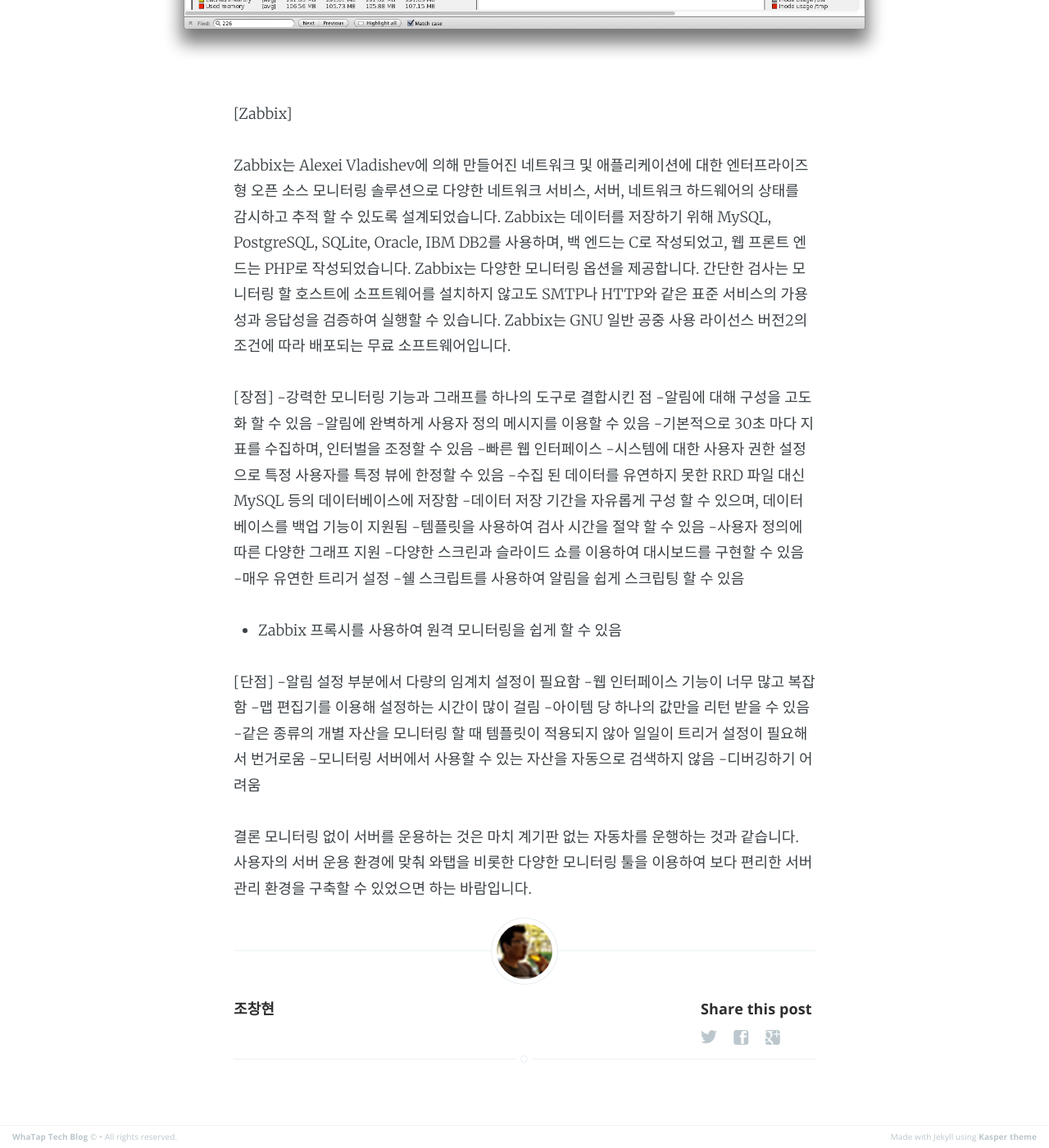
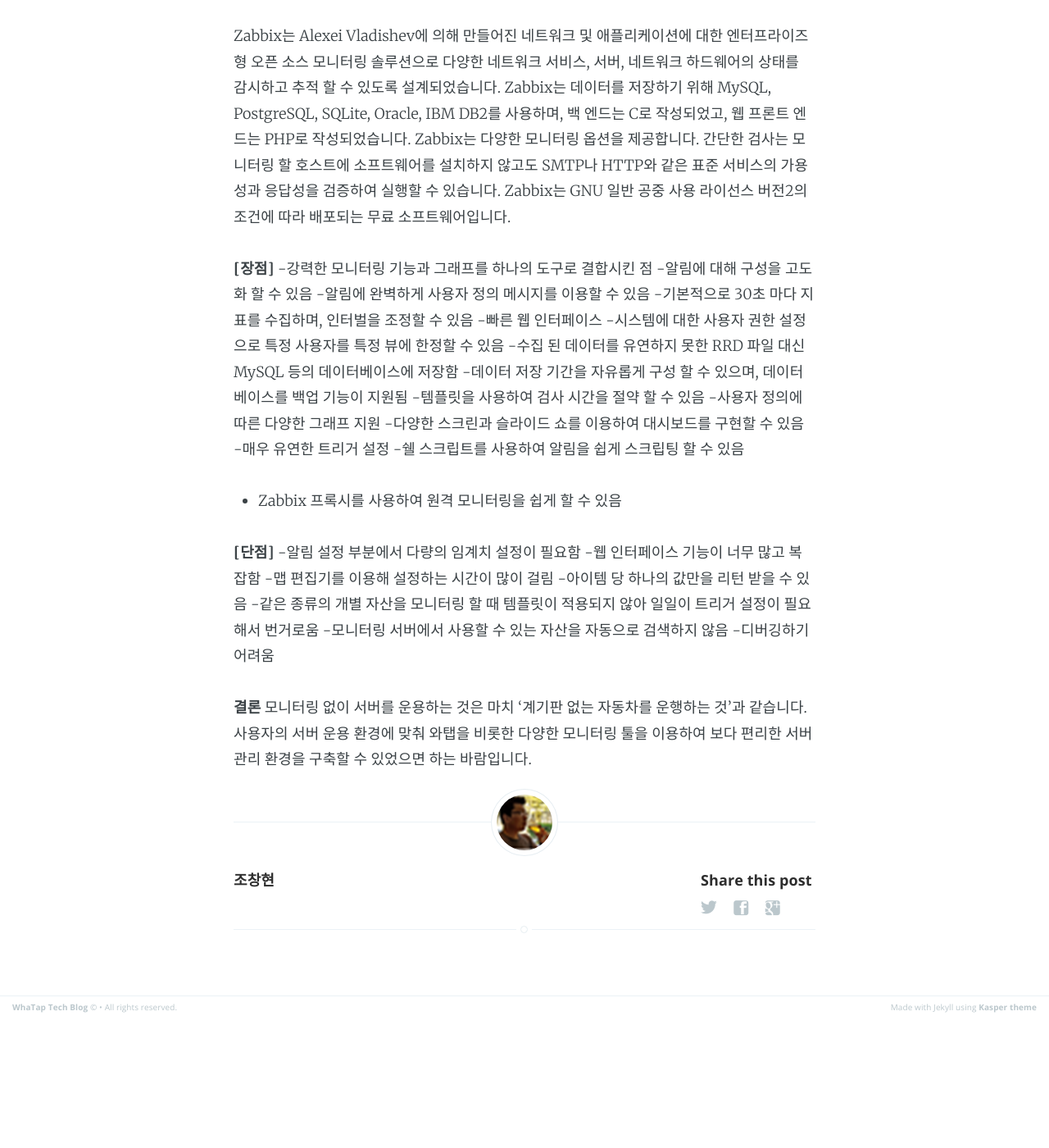
Before and after one commit to whatap/whatap.github.io, a Jekyll site: the page built from _posts/2015-10-11-OpenSourceMonitoringTool.md, in a window 1280 px wide and 1400 px high, scrolled down 6318 px. Shown: the whole window at 82% size. Built offline with Jekyll 4.4.1, drawn with Linux system fonts in a browser that asks for light colours; Markdown is read by kramdown in place of the engine named in the settings; after the commit the page ends 7561 px from its top, so only the background shows below that; some of the changed text lies outside the part shown.

Commit message:
no message

```diff
--- a/_posts/2015-10-11-OpenSourceMonitoringTool.md
+++ b/_posts/2015-10-11-OpenSourceMonitoringTool.md
@@ -9,10 +9,9 @@
 서버 관리자들이 모니터링 없이 서버를 운용한다는 것은 있을 수 없는 일입니다. 서버의 중요 지표를 실시간으로 수집해 관리자가 즉각적으로 인지하도록 표시해 주는 것은 물론, 축적된 지표 데이터를 토대로 향후 발생 할 수 있는 문제를 미연에 방지할 수 있도록 도와주는 것이 모니터링이며 이는 와탭이 추구하는 궁극적인 목표입니다.
 
 ![alt text](/assets/images/chcho/01/1_whatap.png "1_whatap")
-
 [WhaTap]
 
-	*와탭이 수집하는 서버의 중요 지표
+	**와탭이 수집하는 서버의 중요 지표**
 	서버의 동작 상태
 	CPU, Memory, Disk, Traffic 사용량
 	동작 중인 Process의 서버 자원 사용량
@@ -20,12 +19,11 @@
 
 이러한 와탭의 핵심 기능들은 수집된 데이터 보존 기간 제한을 제외하고 사용에 제약 없이 모두 무료로 제공되고 있습니다. 여기 와탭 이외에 무료로 서버를 모니터링 할 수 있는 다양한 오픈 소스 모니터링 툴 중에 세계적으로 인정받는 몇 가지를 간단히 소개합니다.
 
-Nagios
+
+**Nagios**
 (https://www.nagios.com)
 
 ![alt text](/assets/images/chcho/01/2_nagios.png "2_nagios")
-
-
 [Nagios]
 
 Nagios는 오픈 소스 컴퓨터 소프트웨어 어플리케이션으로, 시스템, 네트워크 및 인프라스트럭처를 모니터링 합니다. Nagios는 서버, 스위치, 어플리케이션과 서비스에 대한 모니터링과 알림 서비스를 제공하여 각 항목의 상태에 문제가 있음을 알림으로써 그 후 발생할 수 있는 문제를 해결합니다.
@@ -34,7 +32,7 @@
 
 Nagios 개발자들은 IT 인프라스트럭처 모니터링의 업계 표준이라고 주장하지만, 지난 몇 년간 많은 발전을 이루지는 못 했습니다. 그들의 주장은 어느 정도 타당하지만 일부에 여전히 해결되지 않는 문제가 존재합니다.
 
-[장점]
+**[장점]**
 -다양한 사용자 커뮤니티를 구성
 -설치하기 쉬운 강력한 플러그인들을 다수 보유
 -웹 프론트 엔드에서 사용하기 편리함
@@ -42,7 +40,7 @@
 -호스트 그룹 설정이나 알림 옵션 등의 세심한 설정이 가능함
 -인터랙티브 편집 플러그인을 이용해 관리하기 쉬운 그래프를 만들 수 있음
 
-[단점]
+**[단점]**
 -수집된 모니터링 데이터를 그래프로 만들 수 없는 경우가 있어 다른 툴을 이용해야 하는 경우가 있음
 -복잡한 텍스트로 구성된 설정 방식 때문에 설정에 무리가 있고 매개 변수를 자주 확인해야 함
 -서드파티 플러그인의 경우 잘못된 문서를 제공해주는 경우가 있음
@@ -53,12 +51,10 @@
 -모든 경고 알림이 기본적으로 설정되어 있어 적절히 설정하지 않으면 알림 스팸을 받을 수 있음
 
 
-Cactis
+**Cactis**
 (http://www.cacti.net)
 
 ![alt text](/assets/images/chcho/01/3_Cacti.png "3_Cacti")
-
-
 [Cactis]
 
 Cactis는 업계 표준 오픈 소스 데이터 로깅 도구인 RRDtool에 대한 프론트 엔드용 응용 프로그램으로 설계된, 오픈 소스 웹 기반 네트워크 모니터링 및 그래프 도구입니다.
@@ -70,13 +66,13 @@
 
 Cactis는 RRD에 특화된 정교한 프론트 엔드 툴입니다. 대부분의 구성은 자사의 웹 인터페이스를 통해 이뤄집니다. 사용자 인터페이스는 훌륭하지만 신뢰성이 떨어지는 부분과 유연하지 않다는 것이 단점입니다.
 
-[장점]
+**[장점]**
 -대부분의 기능에 아름답고 심플한 웹 인터페이스를 제공
 -자바 스크립트를 사용한 강력한 그래프 기능
 -시스템 권한에 대한 미세한 설정이 가능하여 사용자 별 권한 부여가 가능함
 -원하는 정보만 정확하게 볼 수 있게 자유로운 그래프가 배치가 가능함
 
-[단점]
+**[단점]**
 -서버의 과부하 없이도 그래프가 아무 이유 없이 작동을 중지하거나 값이 누락되는 경우가 있음
 -다수의 시스템을 설치하거나 다양한 템플릿을 설정할 때 웹 인터페이스에서 그 만큼의 많은 설정을 해야 함
 -일부 서드파티 템플릿의 품질이 좋지 않음
@@ -88,18 +84,15 @@
 -디테일한 그래프 데이터를 장기간 보관할 수 없음
 
 
-
-Zenoss
+**Zenoss**
 (http://www.zenoss.com/)
 
 ![alt text](/assets/images/chcho/01/4_zenoss.gif "4_zenoss")
-
-
 [Zenoss]
 
 Zenoss(Zenoss 코어)는 Zope 서버에 기초한 애플리케이션, 서버 및 네트워크 관리용 오픈 소스 플랫폼입니다. GNU 일반 공중 사용 허가서 (GPL) 버전 2의 조건에 따라 배포되고 있으며, Zenoss 코어는 시스템 관리자가 가용성, 목록/구성, 성능 및 이벤트를 모니터링 할 수 있는 웹 인터페이스를 제공합니다.
 
-[장점]
+**[장점]**
 -아름다운 웹 인터페이스
 -구글 맵 등을 통해 설치된 서버의 위치를 세계 지도에서 표현하는 기능
 -일부 매개변수를 시스템에서 자동으로 검색할 수 있음
@@ -107,7 +100,7 @@
 -네이티브 WMI를 통해 윈도우를 모니터링 할 수 있음
 -큰 팬층
 
-[단점]
+**[단점]**
 -웹 인터페이스가 느림
 -실제로 무슨 일이 일어나고 있는지 알 수 없는 불투명한 작업
 -신뢰성에 대한 의심
@@ -117,13 +110,10 @@
 -제한적인 오픈 소스 버전이며, 풀 버전을 이용하려면 제품 구매가 필요함
 
 
-
-Zabbix
+**Zabbix**
 (http://www.zabbix.com)
 
 ![alt text](/assets/images/chcho/01/5_zabbix.png "5_zabbix")
-
-
 [Zabbix]
 
 Zabbix는 Alexei Vladishev에 의해 만들어진 네트워크 및 애플리케이션에 대한 엔터프라이즈 형 오픈 소스 모니터링 솔루션으로 다양한 네트워크 서비스, 서버, 네트워크 하드웨어의 상태를 감시하고 추적 할 수 있도록 설계되었습니다.
@@ -132,7 +122,7 @@
 간단한 검사는 모니터링 할 호스트에 소프트웨어를 설치하지 않고도 SMTP나 HTTP와 같은 표준 서비스의 가용성과 응답성을 검증하여 실행할 수 있습니다.
 Zabbix는 GNU 일반 공중 사용 라이선스 버전2의 조건에 따라 배포되는 무료 소프트웨어입니다.
 
-[장점]
+**[장점]**
 -강력한 모니터링 기능과 그래프를 하나의 도구로 결합시킨 점
 -알림에 대해 구성을 고도화 할 수 있음
 -알림에 완벽하게 사용자 정의 메시지를 이용할 수 있음
@@ -148,7 +138,7 @@
 -쉘 스크립트를 사용하여 알림을 쉽게 스크립팅 할 수 있음
 - Zabbix 프록시를 사용하여 원격 모니터링을 쉽게 할 수 있음
 
-[단점]
+**[단점]**
 -알림 설정 부분에서 다량의 임계치 설정이 필요함
 -웹 인터페이스 기능이 너무 많고 복잡함
 -맵 편집기를 이용해 설정하는 시간이 많이 걸림
@@ -158,5 +148,5 @@
 -디버깅하기 어려움
 
 
-결론
-모니터링 없이 서버를 운용하는 것은 마치 계기판 없는 자동차를 운행하는 것과 같습니다. 사용자의 서버 운용 환경에 맞춰 와탭을 비롯한 다양한 모니터링 툴을 이용하여 보다 편리한 서버 관리 환경을 구축할 수 있었으면 하는 바람입니다.
+**결론**
+모니터링 없이 서버를 운용하는 것은 마치 '계기판 없는 자동차를 운행하는 것'과 같습니다. 사용자의 서버 운용 환경에 맞춰 와탭을 비롯한 다양한 모니터링 툴을 이용하여 보다 편리한 서버 관리 환경을 구축할 수 있었으면 하는 바람입니다.
```
